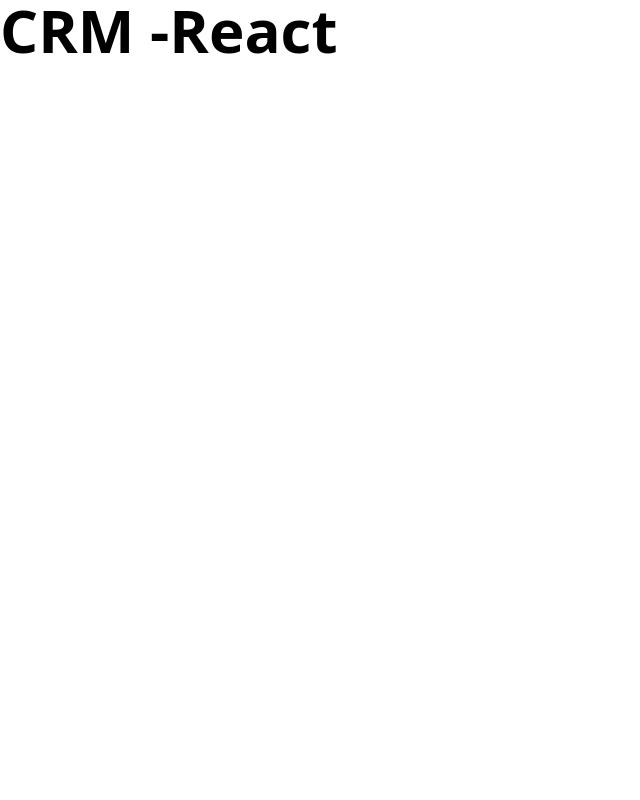
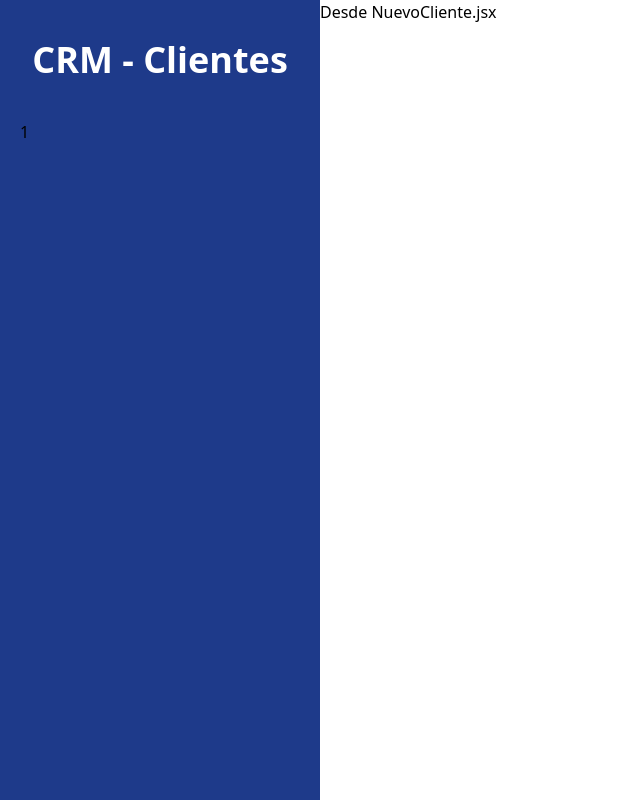
Before and after one commit to camilocodecali/crm-react, a React (Vite) app: page /clientes/nuevo in a window 1280 px wide. Shown: the whole page, without its empty margins (0-640 px from the left). Built offline with nearby package versions, Linux system fonts and the light colour scheme.

Commit message:
instalacion react router dom, y configuracion en el app

```diff
--- a/package.json
+++ b/package.json
@@ -12,6 +12,7 @@
     "postcss": "^8.4.14",
     "react": "^18.0.0",
     "react-dom": "^18.0.0",
+    "react-router-dom": "^6.3.0",
     "tailwindcss": "^3.1.5"
   },
   "devDependencies": {
--- a/src/App.jsx
+++ b/src/App.jsx
@@ -1,12 +1,23 @@
 import { useState } from 'react'
-
+import { BrowserRouter, Routes, Route} from 'react-router-dom'
+import Layout from './layout/Layout'
+import Inicio from './paginas/Inicio'
+import NuevoCliente from './paginas/NuevoCliente'
+import EditarCliente from './paginas/EditarCliente'
 
 function App() {
-  const [count, setCount] = useState(0)
 
   return (
+    <BrowserRouter>
+      <Routes>
+            <Route path='/clientes' element={<Layout/>}>
+                <Route index element={<Inicio/>} />
+                <Route path='nuevo' element={<NuevoCliente/>} />
+                <Route path='editar' element={<EditarCliente/>} />
+            </Route>
 
-    <h1 className='text-6xl font-extrabold'>CRM -React</h1>
+      </Routes>
+    </BrowserRouter>
   )
 }
 
--- /dev/null
+++ b/src/layout/Layout.jsx
@@ -0,0 +1,22 @@
+import {Outlet} from 'react-router-dom'
+
+const Layout = () => {
+  return (
+    <div className='md:flex md:min-h-screen'>
+      <div className='md:w-1/4 bg-blue-900 px-5 py-10'>
+        <h2 className='text-4xl font-black text-center text-white'>CRM - Clientes</h2>
+        <nav className='mt-10'>
+
+        </nav>
+        1
+      </div>
+      <div className='md:w-3/4'>
+        <Outlet />
+      </div>
+
+
+    </div>
+  )
+}
+
+export default Layout
--- /dev/null
+++ b/src/paginas/EditarCliente.jsx
@@ -0,0 +1,11 @@
+import React from 'react'
+
+const EditarCliente = () => {
+  return (
+    <div>
+        <h1>Editar Cliente.jsx</h1>
+    </div>
+  )
+}
+
+export default EditarCliente
--- /dev/null
+++ b/src/paginas/Inicio.jsx
@@ -0,0 +1,11 @@
+import React from 'react'
+
+const Inicio = () => {
+  return (
+    <div>
+        <h1>Desde Inicio.jsx</h1>
+    </div>
+  )
+}
+
+export default Inicio
--- /dev/null
+++ b/src/paginas/NuevoCliente.jsx
@@ -0,0 +1,11 @@
+import React from 'react'
+
+const NuevoCliente = () => {
+  return (
+    <div>
+        <h1>Desde NuevoCliente.jsx</h1>
+    </div>
+  )
+}
+
+export default NuevoCliente
```
Also changed, not shown: 1 other file (tests, documents, lock files or other folders).
